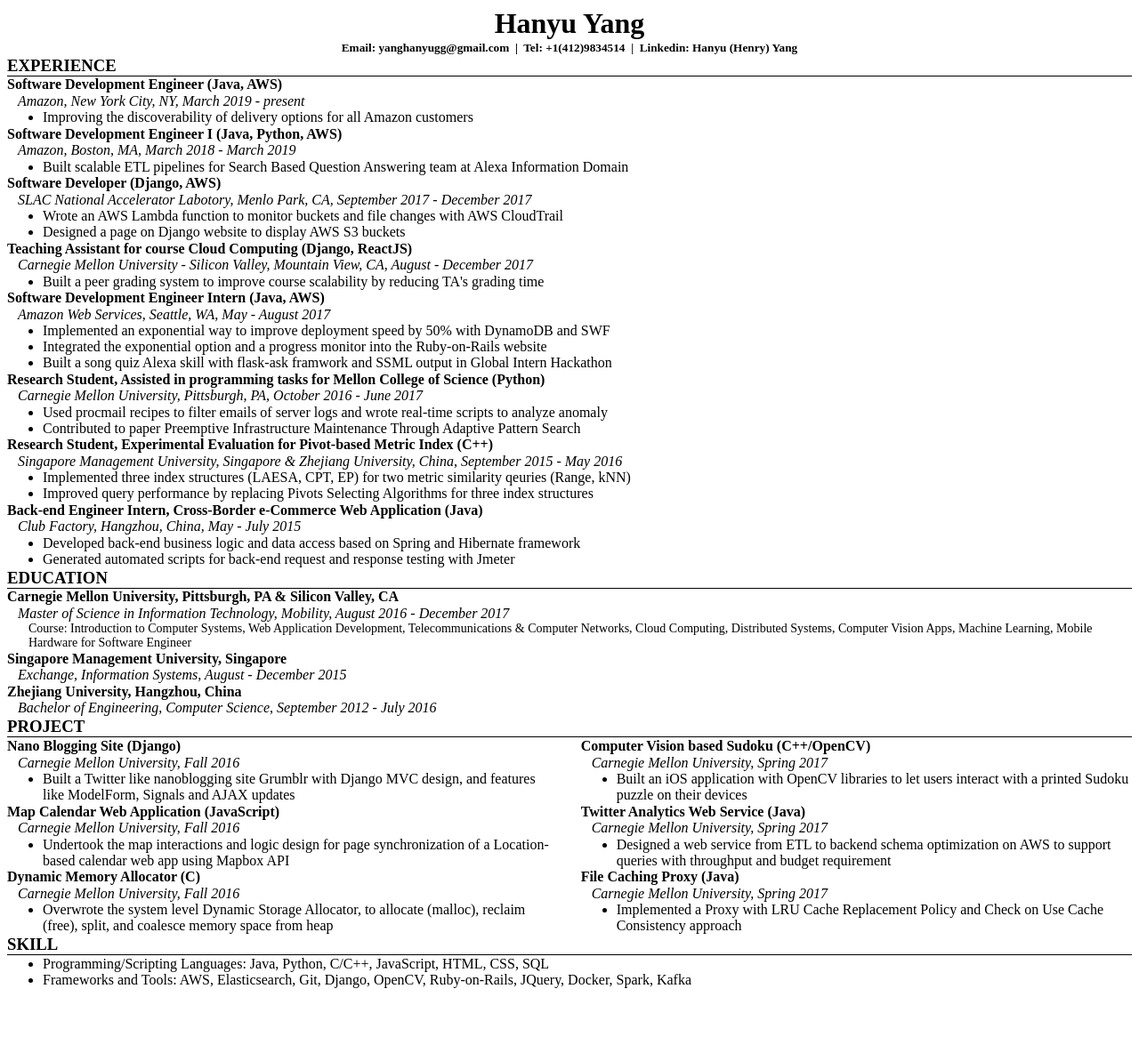
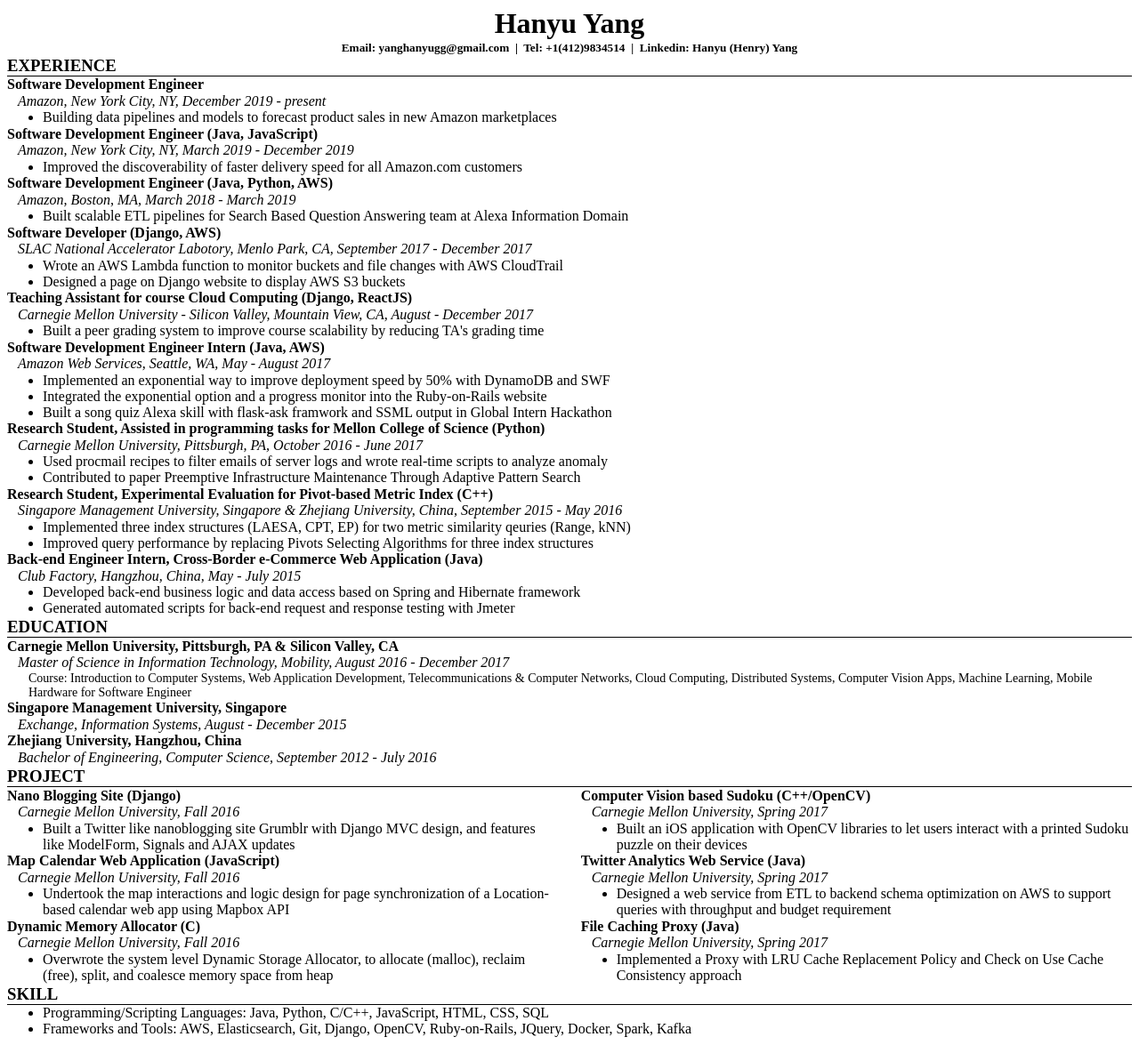
Before and after one commit to henryyang1993/henryyang1993.github.io, a Jekyll site: the page resume/resume.html, which Jekyll copies as it is, in a window 1280 px wide. Shown: the whole page at 89% size. Built offline with Jekyll 4.4.1, drawn with Linux system fonts in a browser that asks for light colours; before the commit the page ends 1119 px from its top, so only the background shows below that.

Commit message:
add SCOT team experience

```diff
--- a/resume/resume.html
+++ b/resume/resume.html
@@ -64,13 +64,19 @@
 <div class="wrapper">
     <h3> EXPERIENCE </h3>
 
-    <p><b> Software Development Engineer (Java, AWS) </b></p>
-    <p><i>Amazon, New York City, NY, March 2019 - present</i></p>
+    <p><b> Software Development Engineer </b></p>
+    <p><i>Amazon, New York City, NY, December 2019 - present</i></p>
     <ul>
-        <li> Improving the discoverability of delivery options for all Amazon customers </li>
+        <li> Building data pipelines and models to forecast product sales in new Amazon marketplaces </li>
     </ul>
 
-    <p><b> Software Development Engineer I (Java, Python, AWS) </b></p>
+    <p><b> Software Development Engineer (Java, JavaScript) </b></p>
+    <p><i>Amazon, New York City, NY, March 2019 - December 2019 </i></p>
+    <ul>
+        <li> Improved the discoverability of faster delivery speed for all Amazon.com customers </li>
+    </ul>
+
+    <p><b> Software Development Engineer (Java, Python, AWS) </b></p>
     <p><i> Amazon, Boston, MA, March 2018 - March 2019 </i></p>
     <ul>
         <li> Built scalable ETL pipelines for Search Based Question Answering team at Alexa Information Domain </li>
```
